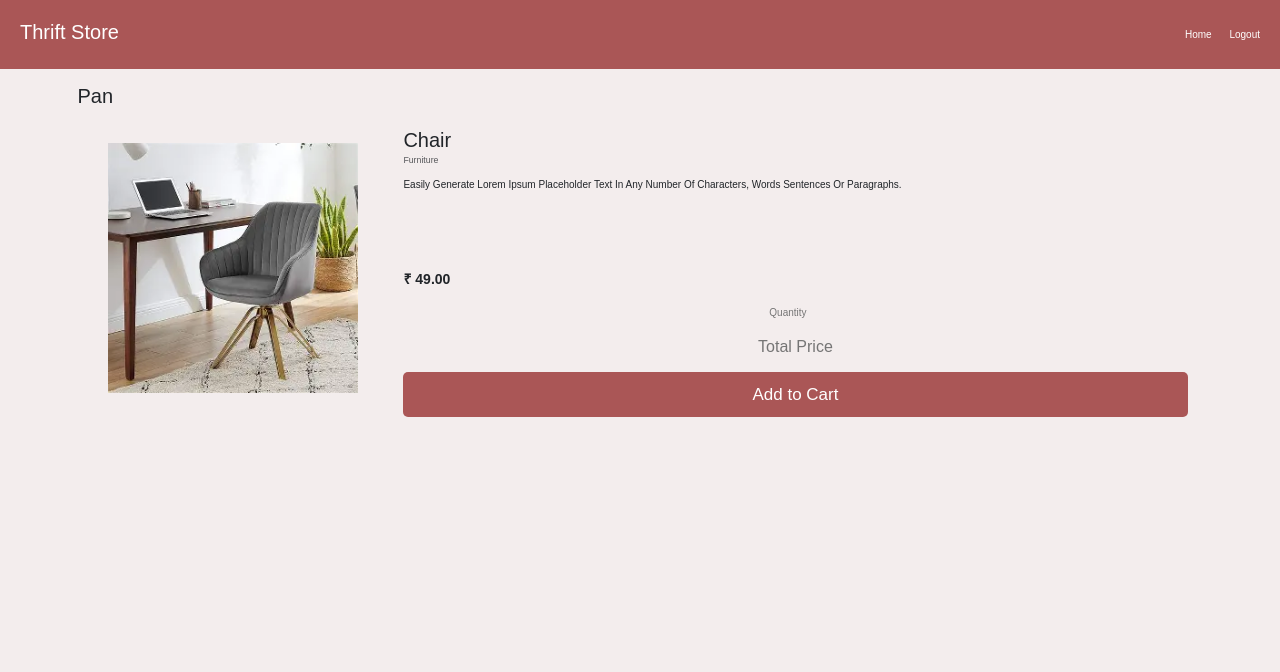
After one commit to FathimathNahlaSalamiE/ThriftStore, a Django app: page /ThriftStoreApp/view_product/1/ in a window 1280 px wide. The commit adds this page. Shown: the top 672 px of the page. Run offline with Django 5.2, Linux system fonts and the light colour scheme; a user stored in the database is signed in; data comes from the database, SQL or seed files in the repository; both versions use the stored data as it was after the commit.

Commit message:
upto add to cart

```diff
--- a/ThriftStoreApp/templates/base.html
+++ b/ThriftStoreApp/templates/base.html
@@ -17,7 +17,11 @@
         <h2>Thrift Store</h2>
 
         <nav>
+            {% if username == 'seller' %}
             <a href="{% url 'seller_products' %}">Home</a>
+            {% else %}
+            <a href="{% url 'home_page' %}">Home</a>
+            {% endif %}
 
             <a href="{% url 'logout' %}">Logout</a>
         </nav>
--- /dev/null
+++ b/ThriftStoreApp/templates/buyer/view_product.html
@@ -0,0 +1,85 @@
+{% extends 'base.html' %}
+{% load static %}
+
+
+{% block title %}
+Product
+{% endblock %}
+
+{% block content %}
+
+
+
+
+
+
+<h2>Pan</h2>
+
+
+    <div class="d-flex">
+
+<div class="m-5">
+                    <img src="{{ product.product_image.url }}" class="card-img-top" alt="">
+</div>
+
+                    <div class="card-body d-flex flex-column m-4">
+                        <h2 class="card-title">{{ product.product_name }}</h2>
+                        <p class="card-text"><small class="text-body-secondary">{{ product.product_category }}</small></p>
+                        <div class="desc-wrapper">
+                            <p class="card-text description">
+                            <span class="text-content">
+                                {{ product.product_description }}
+                            </span>
+                        </p>
+                        </div>
+                        <p class="product-price card-text fw-bold">₹ {{ product.product_price }}</p>
+
+                        <form action="" method="post" enctype="multipart/form-data">
+					{% csrf_token %}
+                            <div style="
+                                display: flex;
+                                justify-content: center;
+                                align-items: center;
+                            ">
+                                <input style="
+                                    text-align: center;
+                                    width: 45%;
+                                    background-color: #f3eded;"
+                                    class="mt-1 p-1" type="number" id="quantity" min="1" placeholder="Quantity">
+                            </div>
+                            <div><input  type="hidden" id="price" value="{{ product.product_price }}" placeholder="Price" readonly></div>
+                            <div style="
+                                display: flex;
+                                justify-content: center;
+                                align-items: center;
+                                ">
+                                    <input class="mt-3 p-1" style="
+                                        text-align: center;
+                                        width: 45%;
+                                        background-color: #f3eded;
+                                        font-size:medium;" type="text" id="total" placeholder="Total Price" readonly>
+                            </div>
+
+									<input type="hidden" name="username" id="" placeholder="" class="form-control" value="{{request.user.username}}">
+									<input type="hidden" name="pname" id="" placeholder="" class="form-control" value="{{product.product_name}}">
+
+							<button class="edit-btn" type="submit"><i class="fas fa-shopping-cart"></i> Add to Cart</button>
+                        </form>
+
+                    </div>
+
+    </div>
+
+    <script>
+    document.getElementById('quantity').addEventListener('input', function () {
+
+        let quantity = document.getElementById('quantity').value;
+        let price = document.getElementById('price').value;
+
+        let total = quantity * price;
+
+        document.getElementById('total').value = total;
+    });
+</script>
+
+{% endblock %}
--- a/ThriftStoreApp/urls.py
+++ b/ThriftStoreApp/urls.py
@@ -5,9 +5,11 @@ urlpatterns = [
     path('signup/',views.signup,name='signup'),
     path('login/',views.login_view,name='login'),
     path('logout/',views.logout_view,name='logout'),
-    path('display_products/',views.display_products,name= 'display_products'),
     path('seller_products/',views.seller_products,name='seller_products'),
     path('add_product/',views.add_product,name='add_product'),
     path('edit_product/<int:id>',views.edit_product,name= 'edit_product'),
-    path('delete_product/<int:id>',views.delete_product,name= 'delete_product')
+    path('delete_product/<int:id>',views.delete_product,name= 'delete_product'),
+    path('home_page/',views.home_page,name="home_page"),
+    path('display_products/<str:category_name>/',views.display_products,name= 'display_products'),
+    path('view_product/<int:id>/',views.view_product,name = 'view_product'),
 ]
--- a/ThriftStoreApp/views.py
+++ b/ThriftStoreApp/views.py
@@ -1,5 +1,5 @@
 from django.shortcuts import render,redirect,get_object_or_404
-from .models import CustomUser,ProductDb
+from .models import CustomUser,ProductDb,CategoryDb
 from django.http import HttpResponse
 from django.contrib.auth import authenticate,login,logout
 from .forms import SignupForm,LoginForm,AddProductForm
@@ -47,7 +47,7 @@ def login_view(request):
                 if user.role == 'seller':
                     return redirect('seller_products')
                 else:
-                    return redirect('display_products')
+                    return redirect('home_page')
             else:
                 return render(request,'login.html',{'form':form,'error':'Invalid credentials'})
     else:
@@ -71,11 +71,6 @@ def seller_required(view_func):
     return wrapper
 
 
-@login_required
-def display_products(request):
-    product_list = ProductDb.objects.all()
-    return render(request,'display_products.html',{'product_list':product_list})
-
 
 @login_required
 @seller_required
@@ -92,7 +87,7 @@ def add_product(request):
     else:
         form = AddProductForm()
 
-    return render(request,'add_product.html',{'form':form})
+    return render(request,'seller/add_product.html',{'form':form})
 
 
 @login_required
@@ -100,7 +95,7 @@ def add_product(request):
 def seller_products(request):
     product_list = ProductDb.objects.filter(product_seller= request.user)
     ProductDb.objects.filter(product_image='').delete()
-    return render(request,'seller_products.html',{'product_list':product_list})
+    return render(request,'seller/seller_products.html',{'product_list':product_list})
 
 
 @login_required
@@ -120,7 +115,7 @@ def edit_product(request,id):
     else:
         form = AddProductForm(instance=product)
 
-    return render(request,'edit_product.html',{'form':form})
+    return render(request,'seller/edit_product.html',{'form':form})
 
 
 @login_required
@@ -134,3 +129,24 @@ def delete_product(request,id):
 
     product.delete()
     return redirect('seller_products')
+
+
+
+@login_required
+def home_page(request):
+    product_list = ProductDb.objects.all()
+    category_list = CategoryDb.objects.all()
+    return render(request,'buyer/home_page.html',{'product_list':product_list,'category_list':category_list})
+
+
+
+@login_required
+def display_products(request,category_name):
+    product_list = ProductDb.objects.filter(product_category__category_name=category_name)
+    return render(request,'buyer/display_products.html',{'product_list':product_list})
+
+
+@login_required
+def view_product(request,id):
+    product = ProductDb.objects.get(id = id)
+    return render(request,'buyer/view_product.html',{'product':product})
```
Also changed, not shown: ThriftStoreApp/templates/buyer/display_products.html (added, +40 -0 lines), ThriftStoreApp/templates/buyer/home_page.html (added, +67 -0 lines), ThriftStoreApp/templates/display_products.html (deleted, +0 -20 lines), ThriftStoreApp/templates/seller/seller_products.html (renamed from ThriftStoreApp/templates/seller_products.html, +0 -25 lines), ThriftStoreApp/templates/seller/add_product.html (renamed from ThriftStoreApp/templates/add_product.html), ThriftStoreApp/templates/seller/edit_product.html (renamed from ThriftStoreApp/templates/edit_product.html), db.sqlite3.
